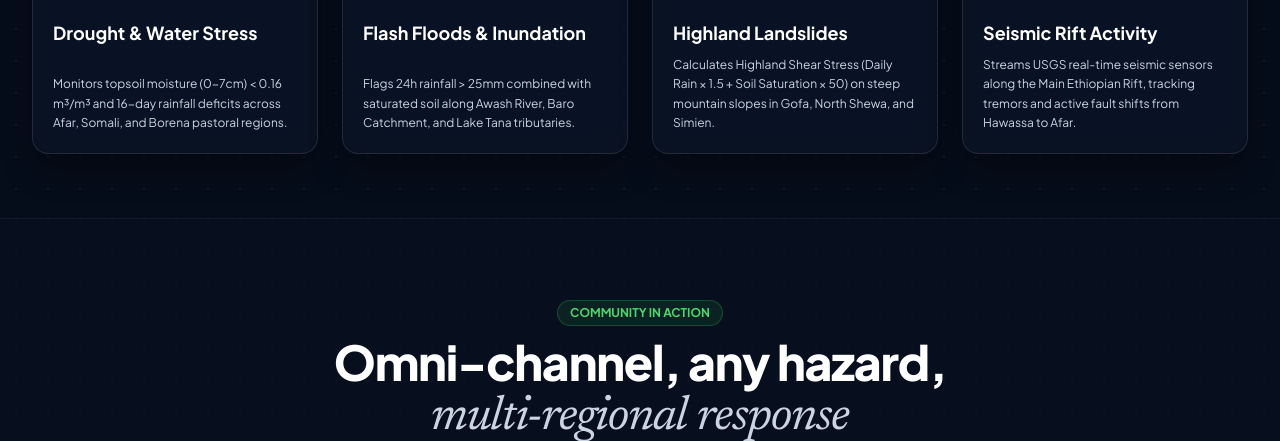
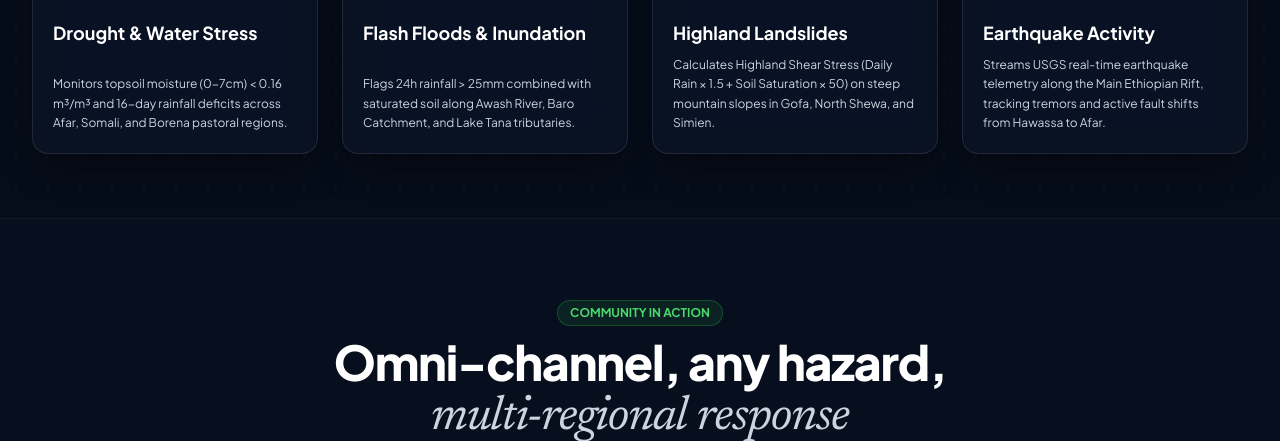
Before and after one commit to yo-hanes/NGET, a FastAPI app: page / in a window 1280 px wide. Shown: the part 2355-2796 px from the top of the page. Run offline with FastAPI, Linux system fonts and the light colour scheme; data comes from the database, SQL or seed files in the repository; some libraries are stand-ins or nearby versions.

Commit message:
feat(landing): use uploaded earthquake roadway fissure image and replace seismic terminology with earthquake

```diff
--- a/app/templates/landing.html
+++ b/app/templates/landing.html
@@ -331,7 +331,7 @@
                                 <span>AI Predicts 4 Disasters</span>
                             </h3>
                             <p class="text-xs text-slate-300 leading-relaxed">
-                                Analyzes real-time Open-Meteo 16-day climate models and USGS seismic feeds to calculate hazard risk scores for <strong>Drought, Flood, Landslides, and Earthquakes</strong> before they unfold.
+                                Analyzes real-time Open-Meteo 16-day climate models and USGS earthquake feeds to calculate hazard risk scores for <strong>Drought, Flood, Landslides, and Earthquakes</strong> before they unfold.
                             </p>
                         </div>
                         <div class="pt-4 border-t border-white/10 mt-4 text-[11px] text-brand-cyan font-mono flex items-center gap-1.5">
@@ -465,18 +465,18 @@
                     <!-- Hazard 4: Earthquake -->
                     <div class="acrylic-card rounded-2xl overflow-hidden border border-white/10 hover:border-purple-500/50 transition-all flex flex-col group">
                         <div class="relative h-44 w-full overflow-hidden">
-                            <img src="https://images.unsplash.com/photo-1581092160607-ee22621dd758?q=80&w=800&auto=format&fit=crop"
-                                 alt="Seismic Rift Activity"
-                                 class="w-full h-full object-cover group-hover:scale-105 transition-transform duration-500">
+                            <img src="/static/images/earthquake.png"
+                                 alt="Earthquake & Rift Activity"
+                                 class="w-full h-full object-cover object-center group-hover:scale-105 transition-transform duration-500">
                             <div class="absolute inset-0 bg-gradient-to-t from-[#0D1424] via-transparent to-black/30"></div>
                             <span class="absolute top-3 right-3 px-2 py-0.5 rounded text-[10px] font-bold bg-purple-500/20 text-purple-300 border border-purple-500/40 backdrop-blur-md">
-                                TECTONIC RIFT
+                                EARTHQUAKE RIFT
                             </span>
                         </div>
                         <div class="p-5 flex-1 flex flex-col justify-between space-y-2">
-                            <h3 class="text-lg font-bold text-white group-hover:text-purple-400 transition-colors">Seismic Rift Activity</h3>
+                            <h3 class="text-lg font-bold text-white group-hover:text-purple-400 transition-colors">Earthquake Activity</h3>
                             <p class="text-xs text-slate-300 leading-relaxed">
-                                Streams USGS real-time seismic sensors along the Main Ethiopian Rift, tracking tremors and active fault shifts from Hawassa to Afar.
+                                Streams USGS real-time earthquake telemetry along the Main Ethiopian Rift, tracking tremors and active fault shifts from Hawassa to Afar.
                             </p>
                         </div>
                     </div>
@@ -594,7 +594,7 @@
                             </div>
                         </div>
                         <div class="p-5 text-xs text-slate-300 leading-relaxed space-y-3 bg-[#0D1424]/90">
-                            <p>Open-Meteo 16-day climate forecasts and USGS real-time seismic streams are ingested continuously to calculate woreda vulnerability with zero manual delay.</p>
+                            <p>Open-Meteo 16-day climate forecasts and USGS real-time earthquake streams are ingested continuously to calculate woreda vulnerability with zero manual delay.</p>
                             <div class="pt-2 border-t border-white/10 flex items-center justify-between text-[11px]">
                                 <span class="text-brand-green font-semibold flex items-center gap-1.5">
                                     <i data-lucide="cpu" class="w-3.5 h-3.5"></i> 98.2% Accuracy
@@ -620,7 +620,7 @@
                             </div>
                         </div>
                         <div class="p-5 text-xs text-slate-300 leading-relaxed space-y-3 bg-[#0D1424]/90">
-                            <p>Following seismic swarms, volunteer families opened community halls to provide bedding, infant care supplies, warm porridge, and psychological first aid.</p>
+                            <p>Following earthquake tremors, volunteer families opened community halls to provide bedding, infant care supplies, warm porridge, and psychological first aid.</p>
                             <div class="pt-2 border-t border-white/10 flex items-center justify-between text-[11px]">
                                 <span class="text-brand-green font-semibold flex items-center gap-1.5">
                                     <i data-lucide="home" class="w-3.5 h-3.5"></i> 240 Neighbors Hosted
```
Also changed, not shown: static/images/earthquake.png (added).
